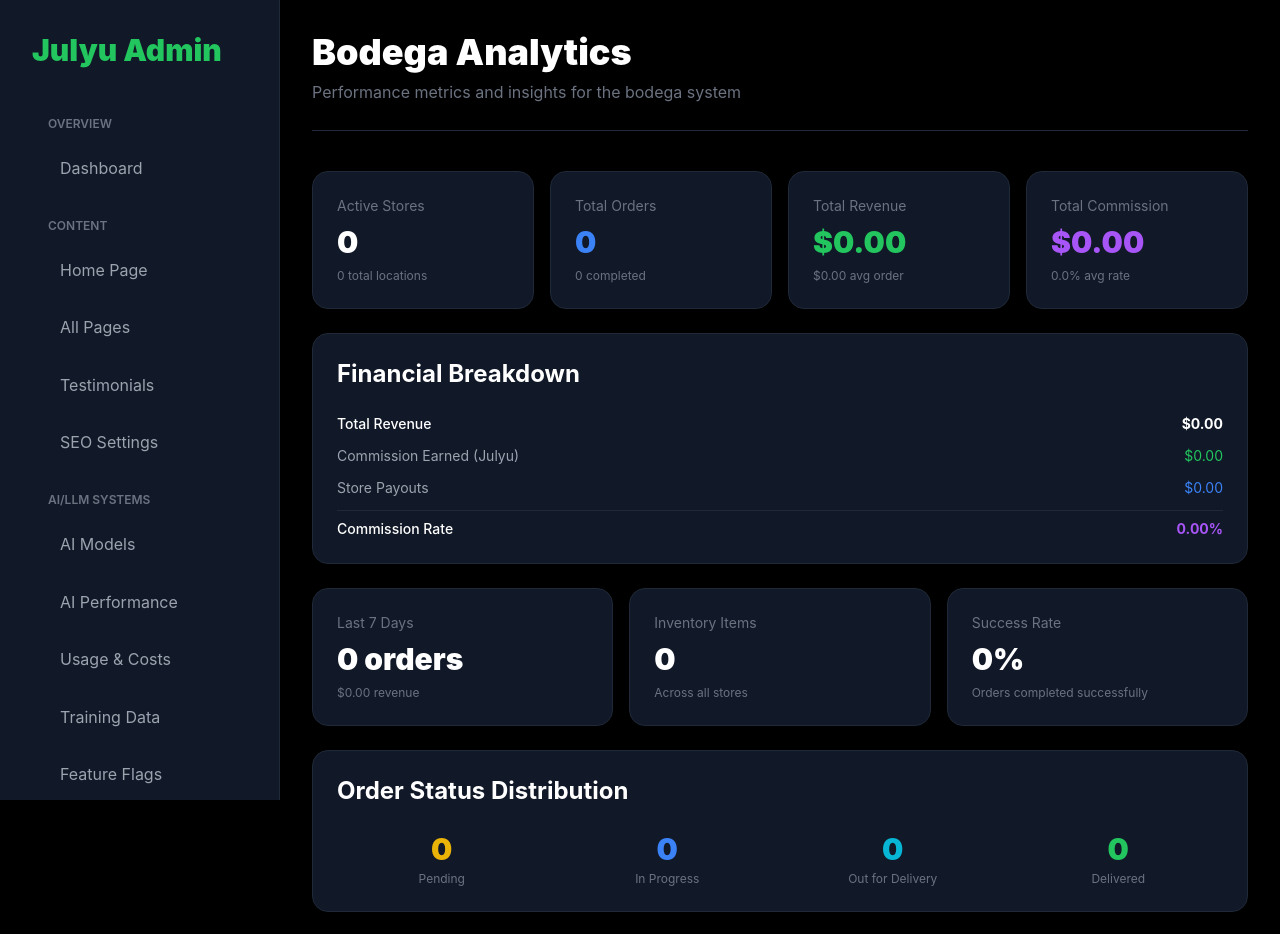
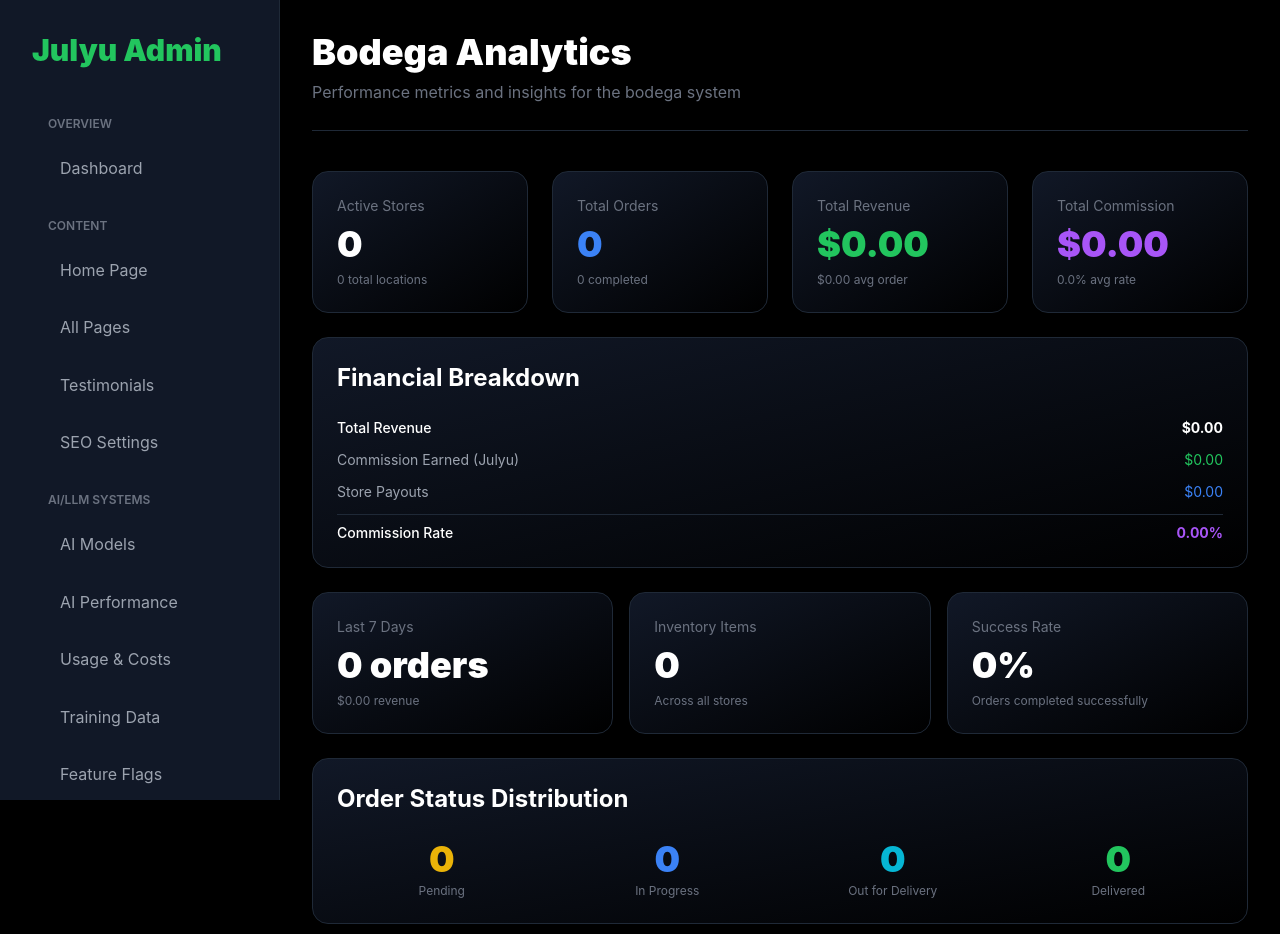
Before and after one commit to donkeyideas/julyu, a Next.js app: page /admin/analytics/bodega in a window 1280 px wide. Shown: the top 934 px of the page. Built offline with nearby package versions, Linux system fonts and the light colour scheme; no server answers; the database is empty; sample sign-in values are in the browser's storage.

Commit message:
Update Analytics page UI to match All Stores style

```diff
--- a/app/admin/analytics/bodega/page.tsx
+++ b/app/admin/analytics/bodega/page.tsx
@@ -178,10 +178,10 @@
       </div>
 
       {/* Overview Stats */}
-      <div className="grid grid-cols-1 md:grid-cols-4 gap-4">
-        <div className="bg-gray-900 rounded-2xl border border-gray-800 p-6">
+      <div className="grid grid-cols-1 md:grid-cols-4 gap-6 mb-10">
+        <div className="bg-gradient-to-br from-gray-900 to-black border border-gray-800 rounded-2xl p-6">
           <div className="text-sm text-gray-500 mb-2">Active Stores</div>
-          <div className="text-3xl font-black">
+          <div className="text-4xl font-black">
             {stats.totalStores}
           </div>
           <div className="text-xs text-gray-500 mt-2">
@@ -189,9 +189,9 @@
           </div>
         </div>
 
-        <div className="bg-gray-900 rounded-2xl border border-gray-800 p-6">
+        <div className="bg-gradient-to-br from-gray-900 to-black border border-gray-800 rounded-2xl p-6">
           <div className="text-sm text-gray-500 mb-2">Total Orders</div>
-          <div className="text-3xl font-black text-blue-500">
+          <div className="text-4xl font-black text-blue-500">
             {stats.totalOrders}
           </div>
           <div className="text-xs text-gray-500 mt-2">
@@ -199,9 +199,9 @@
           </div>
         </div>
 
-        <div className="bg-gray-900 rounded-2xl border border-gray-800 p-6">
+        <div className="bg-gradient-to-br from-gray-900 to-black border border-gray-800 rounded-2xl p-6">
           <div className="text-sm text-gray-500 mb-2">Total Revenue</div>
-          <div className="text-3xl font-black text-green-500">
+          <div className="text-4xl font-black text-green-500">
             ${stats.totalRevenue.toFixed(2)}
           </div>
           <div className="text-xs text-gray-500 mt-2">
@@ -209,9 +209,9 @@
           </div>
         </div>
 
-        <div className="bg-gray-900 rounded-2xl border border-gray-800 p-6">
+        <div className="bg-gradient-to-br from-gray-900 to-black border border-gray-800 rounded-2xl p-6">
           <div className="text-sm text-gray-500 mb-2">Total Commission</div>
-          <div className="text-3xl font-black text-purple-500">
+          <div className="text-4xl font-black text-purple-500">
             ${stats.totalCommission.toFixed(2)}
           </div>
           <div className="text-xs text-gray-500 mt-2">
@@ -221,7 +221,7 @@
       </div>
 
       {/* Financial Breakdown */}
-      <div className="bg-gray-900 rounded-2xl border border-gray-800 p-6">
+      <div className="bg-gradient-to-br from-gray-900 to-black border border-gray-800 rounded-2xl p-6">
         <h2 className="text-2xl font-bold mb-6">Financial Breakdown</h2>
         <div className="space-y-3">
           <div className="flex items-center justify-between">
@@ -245,9 +245,9 @@
 
       {/* Recent Activity */}
       <div className="grid grid-cols-1 md:grid-cols-3 gap-4">
-        <div className="bg-gray-900 rounded-2xl border border-gray-800 p-6">
+        <div className="bg-gradient-to-br from-gray-900 to-black border border-gray-800 rounded-2xl p-6">
           <div className="text-sm text-gray-500 mb-2">Last 7 Days</div>
-          <div className="text-3xl font-black">
+          <div className="text-4xl font-black">
             {stats.recentOrders} orders
           </div>
           <div className="text-xs text-gray-500 mt-2">
@@ -255,9 +255,9 @@
           </div>
         </div>
 
-        <div className="bg-gray-900 rounded-2xl border border-gray-800 p-6">
+        <div className="bg-gradient-to-br from-gray-900 to-black border border-gray-800 rounded-2xl p-6">
           <div className="text-sm text-gray-500 mb-2">Inventory Items</div>
-          <div className="text-3xl font-black">
+          <div className="text-4xl font-black">
             {stats.totalInventoryItems}
           </div>
           <div className="text-xs text-gray-500 mt-2">
@@ -265,9 +265,9 @@
           </div>
         </div>
 
-        <div className="bg-gray-900 rounded-2xl border border-gray-800 p-6">
+        <div className="bg-gradient-to-br from-gray-900 to-black border border-gray-800 rounded-2xl p-6">
           <div className="text-sm text-gray-500 mb-2">Success Rate</div>
-          <div className="text-3xl font-black">
+          <div className="text-4xl font-black">
             {stats.totalOrders > 0 ? ((stats.completedOrders / stats.totalOrders) * 100).toFixed(1) : 0}%
           </div>
           <div className="text-xs text-gray-500 mt-2">
@@ -277,38 +277,38 @@
       </div>
 
       {/* Order Status Distribution */}
-      <div className="bg-gray-900 rounded-2xl border border-gray-800 p-6">
+      <div className="bg-gradient-to-br from-gray-900 to-black border border-gray-800 rounded-2xl p-6">
         <h2 className="text-2xl font-bold mb-6">Order Status Distribution</h2>
         <div className="grid grid-cols-2 md:grid-cols-4 gap-4">
           <div className="text-center">
-            <div className="text-3xl font-black text-yellow-500">{stats.ordersByStatus.pending}</div>
+            <div className="text-4xl font-black text-yellow-500">{stats.ordersByStatus.pending}</div>
             <div className="text-xs text-gray-500 mt-1">Pending</div>
           </div>
           <div className="text-center">
-            <div className="text-3xl font-black text-blue-500">
+            <div className="text-4xl font-black text-blue-500">
               {stats.ordersByStatus.accepted + stats.ordersByStatus.preparing + stats.ordersByStatus.ready}
             </div>
             <div className="text-xs text-gray-500 mt-1">In Progress</div>
           </div>
           <div className="text-center">
-            <div className="text-3xl font-black text-cyan-500">{stats.ordersByStatus.out_for_delivery}</div>
+            <div className="text-4xl font-black text-cyan-500">{stats.ordersByStatus.out_for_delivery}</div>
             <div className="text-xs text-gray-500 mt-1">Out for Delivery</div>
           </div>
           <div className="text-center">
-            <div className="text-3xl font-black text-green-500">{stats.ordersByStatus.delivered}</div>
+            <div className="text-4xl font-black text-green-500">{stats.ordersByStatus.delivered}</div>
             <div className="text-xs text-gray-500 mt-1">Delivered</div>
           </div>
         </div>
         {stats.ordersByStatus.cancelled > 0 && (
           <div className="mt-4 pt-4 border-t border-gray-800 text-center">
-            <div className="text-3xl font-black text-red-500">{stats.ordersByStatus.cancelled}</div>
+            <div className="text-4xl font-black text-red-500">{stats.ordersByStatus.cancelled}</div>
             <div className="text-xs text-gray-500 mt-1">Cancelled</div>
           </div>
         )}
       </div>
 
       {/* Delivery Method */}
-      <div className="bg-gray-900 rounded-2xl border border-gray-800 p-6">
+      <div className="bg-gradient-to-br from-gray-900 to-black border border-gray-800 rounded-2xl p-6">
         <h2 className="text-2xl font-bold mb-6">Delivery Method Breakdown</h2>
         <div className="grid grid-cols-2 gap-4">
           <div className="text-center">
@@ -329,7 +329,7 @@
       </div>
 
       {/* Top Performing Stores */}
-      <div className="bg-gray-900 rounded-2xl border border-gray-800 p-6">
+      <div className="bg-gradient-to-br from-gray-900 to-black border border-gray-800 rounded-2xl p-6">
         <h2 className="text-2xl font-bold mb-6">Top Performing Stores</h2>
         <div className="overflow-x-auto">
           <table className="min-w-full divide-y divide-gray-800">
```
